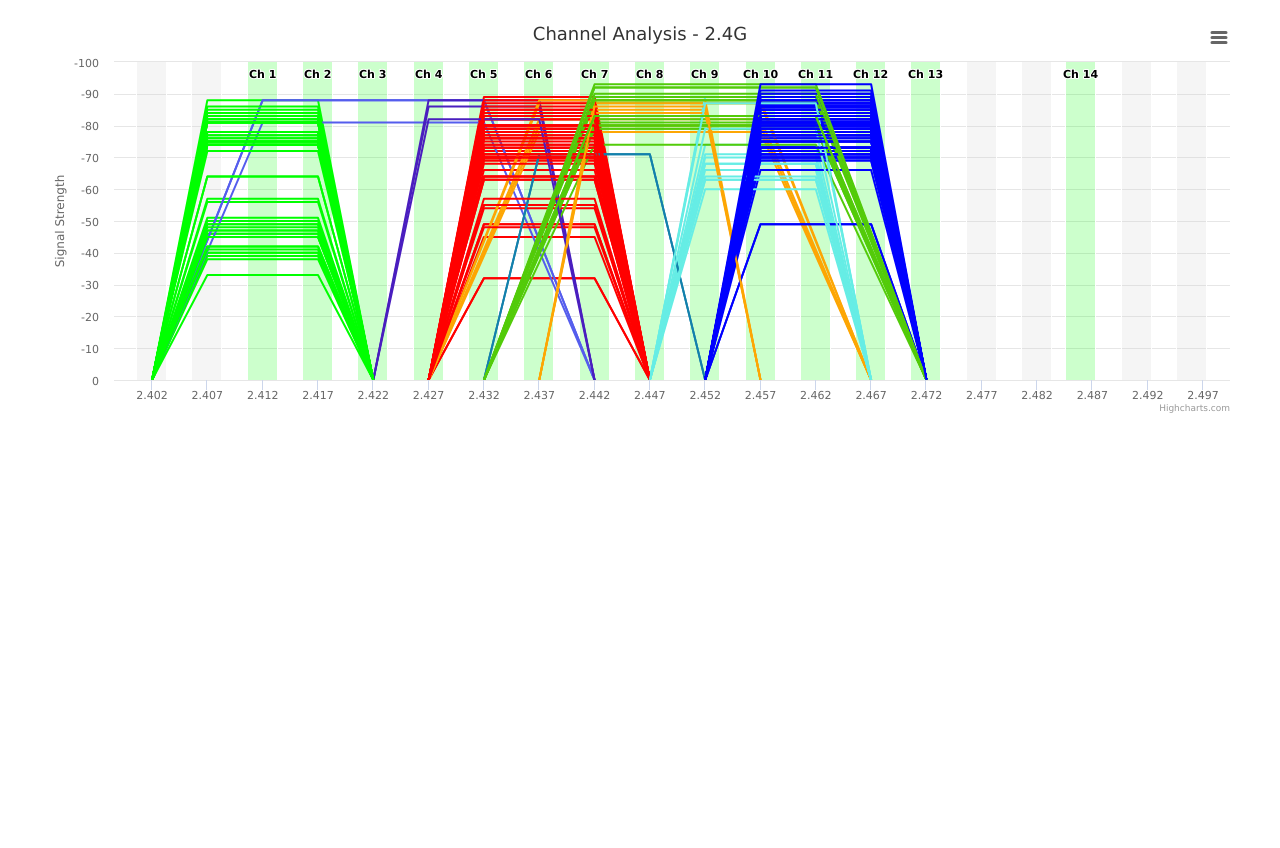
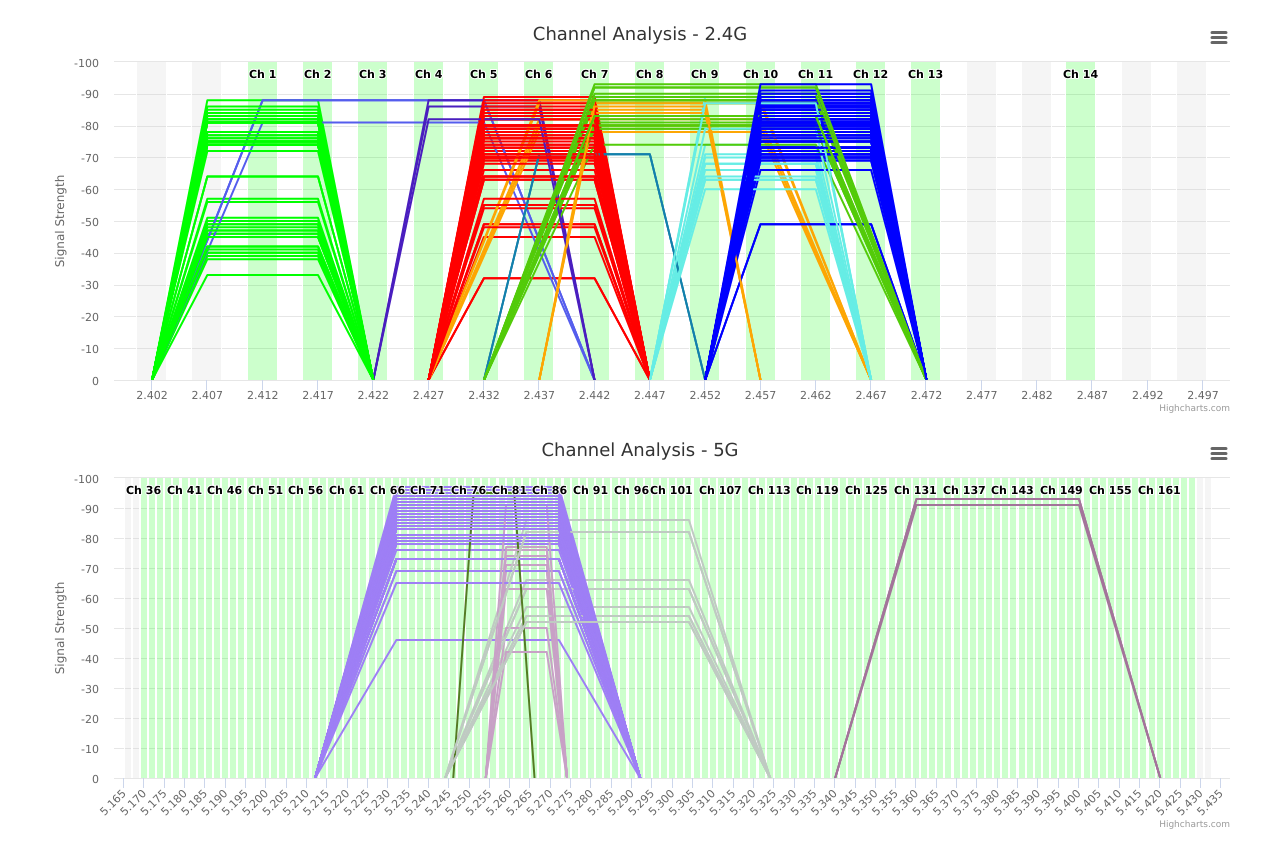
Before and after one commit to codewaseem/ts-web-playground, a website with bundled scripts: page public/index.html in a window 1280 px wide. Before the commit the page ends 800 px from the top, so only its background shows below. Built offline with nearby package versions, Linux system fonts and the light colour scheme.

Commit message:
finalise

```diff
--- a/public/index.html
+++ b/public/index.html
@@ -13,8 +13,12 @@
 
   </head>
   <body>
-    <figure class="highcharts-figure">
+    <figure id="chart-2g" class="highcharts-figure">
       <div id="container"></div>
+    </figure>
+
+    <figure id="chart-5g" class="highcharts-figure">
+      <div id="container-5g"></div>
     </figure>
 
     <script src="/dist/index.js"></script>
--- a/src/index.ts
+++ b/src/index.ts
@@ -1,19 +1,43 @@
 import { data } from "./data";
 
 const ChannelColors: Record<number, string> = {
-  1 : '0F0',
-  6: 'F00',
-  11: '00F'
+  1: "0F0",
+  6: "F00",
+  11: "00F",
+};
+
+// add columns
+
+type LineData = Record<
+  number,
+  {
+    count: number;
+    color: string;
+    center?: number;
   }
+>;
 
-const cols = data
-  .filter((item) => item.band == "2.4G")
-  .reduce((prev, cur) => {
+const data2G: typeof data = [];
+const data5G: typeof data = [];
+
+data.forEach((item) => {
+  if (item.band == "2.4G") {
+    data2G.push(item);
+  } else if (item.band == "5G") {
+    data5G.push(item);
+  }
+});
+
+
+function render2GChart() {
+  const cols = data2G.reduce((prev, cur) => {
     const key = Number(cur.center_ch);
     if (!prev[key])
       prev[key] = {
         count: 0,
-        color: ChannelColors[key] ||  Math.floor(Math.random() * 16777215).toString(16),
+        color:
+          ChannelColors[key] ||
+          Math.floor(Math.random() * 16777215).toString(16),
       };
 
     prev[key].count++;
@@ -27,78 +51,7 @@ const WIDTH_ADJUST = 5;
   const COLUMN_WIDTH = 30;
 
   const xOffset = 2410;
-
-function renderChart(series: Highcharts.SeriesOptionsType[]) {
-  return Highcharts.chart("container", {
-    title: {
-      text: "Channel Analysis - 2.4G",
-    },
-    xAxis: {
-      lineWidth: 0,
-      tickInterval: 5,
-      minorGridLineWidth: 0,
-      lineColor: "transparent",
-      minorTickLength: 0,
-      labels: {
-        formatter: (ctx) => {
-          return String(((+ctx.value + 2) / 1000).toFixed(3));
-        },
-      },
-    },
-    yAxis: {
-      max: 100,
-      title: {
-        text: 'Signal Strength',
-      },
-      tickInterval: 10,
-      lineWidth: 0,
-      minorGridLineWidth: 0,
-      lineColor: "transparent",
-      minorTickLength: 0,
-      tickLength: 0,
-      labels: {
-        formatter: (ctx) => {
-          return String(-ctx.value);
-        },
-      },
-    },
-    tooltip: {
-      enabled: false,
-    },
-    plotOptions: {
-      column: {
-        pointWidth: COLUMN_WIDTH,
-        centerInCategory: true,
-        showInLegend: false,
-      },
-      line: {
-        showInLegend: false,
-        marker: {
-          enabled: false,
-          radius: 0,
-          states: {
-            hover: {
-              radius: 0,
-            },
-          },
-        },
-      },
-    },
-    series: series,
-  });
-}
   const series: Highcharts.SeriesOptionsType[] = [];
-
-// add columns
-
-type LineData = Record<
-  number,
-  {
-    count: number;
-    color: string;
-    center?: number;
-  }
->;
 
   Array(2)
     .fill(100)
@@ -141,13 +94,13 @@ Array(columnsCount)
         ],
       });
 
-    if (cols[i+1]) cols[i+1].center = xOffset + i * WIDTH_ADJUST;
+      if (cols[i + 1]) cols[i + 1].center = xOffset + i * WIDTH_ADJUST;
     });
 
   Array(2)
     .fill(100)
     .forEach((columnY, j) => {
-    const x = xOffset + ( columnsCount + j) * WIDTH_ADJUST;
+      const x = xOffset + (columnsCount + j) * WIDTH_ADJUST;
       series.push({
         type: "column",
         color: "#CCC3",
@@ -164,9 +117,10 @@ Array(2)
     });
 
   series.push({
-  type: 'column',
+    type: "column",
     color: "#0F03",
-  data: [{
+    data: [
+      {
         x: 2484,
         y: 100,
         dataLabels: {
@@ -175,7 +129,8 @@ series.push({
             return `Ch 14`;
           },
         },
-  }]
+      },
+    ],
   });
 
   Array(2)
@@ -198,18 +153,13 @@ Array(2)
       });
     });
 
-
   // add channel
-data.filter(item => item.band == "2.4G").forEach((item) => {
-
+  data2G.forEach((item) => {
     const center =
       cols[+item.center_ch].center ||
       Number(item.center_ch) * WIDTH_ADJUST - WIDTH_ADJUST;
     const width = Number(item.width) / 2;
     const height = Math.abs(Number(item.signal_strength));
-
-
-
 
     const point1 = [center - width, 0];
     const point2 = [center - width / 2, height];
@@ -222,4 +172,229 @@ data.filter(item => item.band == "2.4G").forEach((item) => {
     });
   });
 
-renderChart(series);
+  Highcharts.chart("container", {
+    title: {
+      text: "Channel Analysis - 2.4G",
+    },
+    xAxis: {
+      lineWidth: 0,
+      tickInterval: 5,
+      minorGridLineWidth: 0,
+      lineColor: "transparent",
+      minorTickLength: 0,
+      labels: {
+        formatter: (ctx) => {
+          return String(((+ctx.value + 2) / 1000).toFixed(3));
+        },
+      },
+    },
+    yAxis: {
+      max: 100,
+      title: {
+        text: "Signal Strength",
+      },
+      tickInterval: 10,
+      lineWidth: 0,
+      minorGridLineWidth: 0,
+      lineColor: "transparent",
+      minorTickLength: 0,
+      tickLength: 0,
+      labels: {
+        formatter: (ctx) => {
+          return String(-ctx.value);
+        },
+      },
+    },
+    tooltip: {
+      enabled: false,
+    },
+    plotOptions: {
+      column: {
+        pointWidth: COLUMN_WIDTH,
+        centerInCategory: true,
+        showInLegend: false,
+      },
+      line: {
+        showInLegend: false,
+        marker: {
+          enabled: false,
+          radius: 0,
+          states: {
+            hover: {
+              radius: 0,
+            },
+          },
+        },
+      },
+    },
+    series: series,
+  });
+}
+
+function render5GChart() {
+  const cols = data5G.reduce((prev, cur) => {
+    const key = Number(cur.center_ch);
+    if (!prev[key])
+      prev[key] = {
+        count: 0,
+        color:
+          ChannelColors[key] ||
+          Math.floor(Math.random() * 16777215).toString(16),
+      };
+
+    prev[key].count++;
+
+    return prev;
+  }, {} as LineData);
+
+  const columnsCount = 130;
+
+  const WIDTH_ADJUST = 2;
+  const COLUMN_WIDTH = 7;
+
+  const xOffset = 5170;
+  const series: Highcharts.SeriesOptionsType[] = [];
+
+  Array(2)
+    .fill(100)
+    .forEach((columnY, j) => {
+      series.push({
+        type: "column",
+        color: "#CCC3",
+        data: [
+          {
+            x: xOffset - (j + 1) * WIDTH_ADJUST,
+            y: columnY,
+            dataLabels: {
+              enabled: false,
+            },
+          },
+        ],
+      });
+    });
+
+    Array(columnsCount)
+    .fill(100)
+    .forEach((_, i) => {
+
+      series.push({
+        type: "column",
+        color: "#0F03",
+        data: [
+          {
+            x: xOffset + i * WIDTH_ADJUST,
+            y: 100,
+            dataLabels: {
+              enabled: true,
+              formatter: () => {
+                return `Ch ${i + 36}`;
+              },
+            },
+          },
+        ],
+      });
+
+      if (cols[i + 1]) cols[i + 1].center = xOffset + i * WIDTH_ADJUST;
+    });
+
+    Array(2)
+    .fill(100)
+    .forEach((columnY, j) => {
+      const x = xOffset + (columnsCount + j) * WIDTH_ADJUST;
+      series.push({
+        type: "column",
+        color: "#CCC3",
+        data: [
+          {
+            x: x,
+            y: columnY,
+            dataLabels: {
+              enabled: false,
+            },
+          },
+        ],
+      });
+    });
+
+    data5G.forEach((item) => {
+      const center =
+        cols[+item.center_ch].center ||
+        Number(item.center_ch) * WIDTH_ADJUST - WIDTH_ADJUST;
+      const width = Number(item.width) / 2;
+      const height = Math.abs(Number(item.signal_strength));
+
+      const point1 = [center - width, 0];
+      const point2 = [center - width / 2, height];
+      const point3 = [center + width / 2, height];
+      const point4 = [center + width, 0];
+      series.push({
+        type: "line",
+        color: "#" + cols[+item.center_ch].color,
+        data: [point1, point2, point3, point4],
+      });
+    });
+
+    Highcharts.chart("container-5g", {
+      title: {
+        text: "Channel Analysis - 5G",
+      },
+      xAxis: {
+        min: 5165,
+        lineWidth: 0,
+        tickInterval: 5,
+        minorGridLineWidth: 0,
+        lineColor: "transparent",
+        minorTickLength: 0,
+        labels: {
+          formatter: (ctx) => {
+            return String(((+ctx.value) / 1000).toFixed(3));
+          },
+        },
+      },
+      yAxis: {
+        max: 100,
+        title: {
+          text: "Signal Strength",
+        },
+        tickInterval: 10,
+        lineWidth: 0,
+        minorGridLineWidth: 0,
+        lineColor: "transparent",
+        minorTickLength: 0,
+        tickLength: 0,
+        labels: {
+          formatter: (ctx) => {
+            return String(-ctx.value);
+          },
+        },
+      },
+      tooltip: {
+        enabled: false,
+      },
+      plotOptions: {
+        column: {
+          pointWidth: COLUMN_WIDTH,
+          centerInCategory: true,
+          showInLegend: false,
+        },
+        line: {
+          showInLegend: false,
+          marker: {
+            enabled: false,
+            radius: 0,
+            states: {
+              hover: {
+                radius: 0,
+              },
+            },
+          },
+        },
+      },
+      series: series,
+    });
+
+
+}
+
+render2GChart();
+render5GChart();
```
Lines whose indentation alone changed are shown as unchanged.
